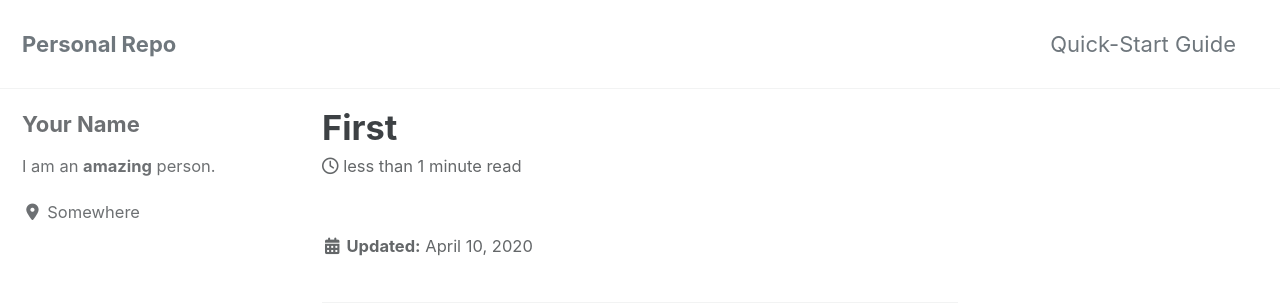
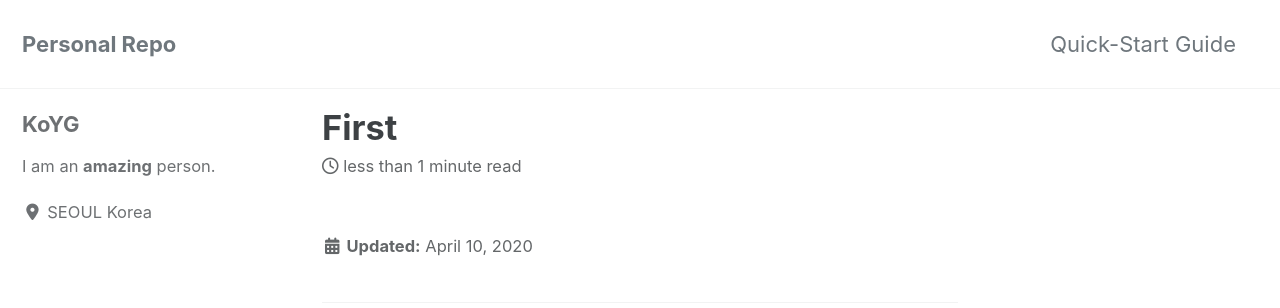
Before and after one commit to ko-yg/koyg.github.io, a Jekyll site: the page built from _posts/2020-04-10-first.md, in a window 1280 px wide. Shown: the top 308 px of the page. Built offline with Jekyll 4.4.1, drawn with Linux system fonts in a browser that asks for light colours; cached includes are drawn as plain includes; nearby versions of some CDN libraries.

Commit message:
setting change

```diff
--- a/_config.yml
+++ b/_config.yml
@@ -93,10 +93,10 @@ analytics:
 
 # Site Author
 author:
-  name             : "Your Name"
+  name             : "KoYG"
   avatar           : # path of avatar image, e.g. "/assets/images/bio-photo.jpg"
   bio              : "I am an **amazing** person."
-  location         : "Somewhere"
+  location         : "SEOUL Korea"
   email            :
   links:
     - label: "Email"
```
